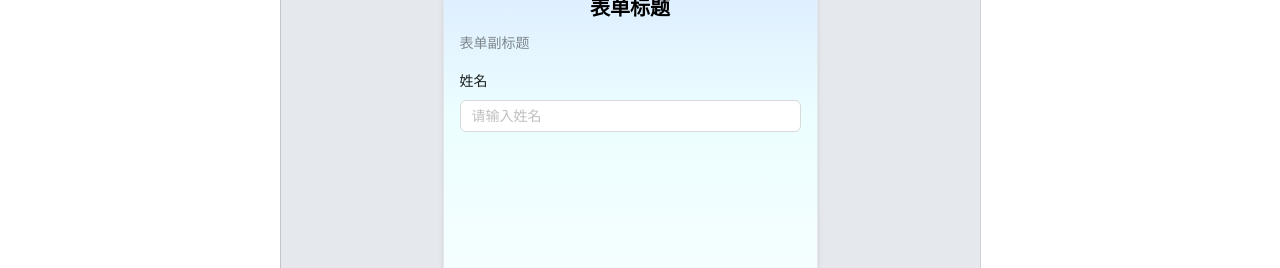
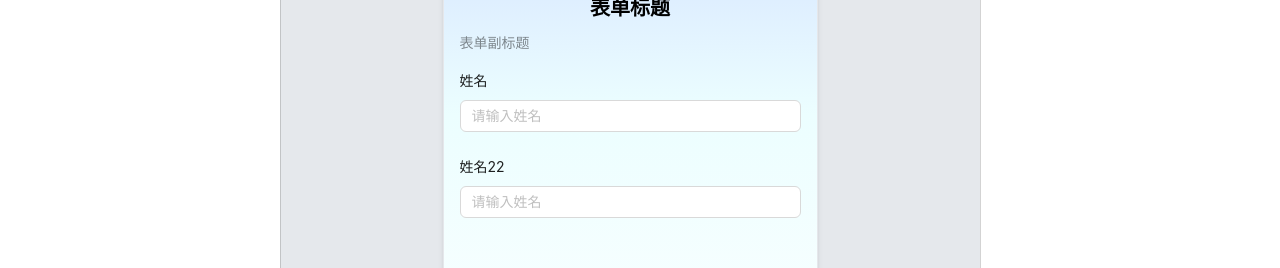
Before and after one commit to QGtiger/xybot-form-designer, a React (Vite) app: page / in a window 1280 px wide. Shown: the part 368-636 px from the top of the page. Built offline with nearby package versions, Linux system fonts and the light colour scheme.

Commit message:
feat: 拖拽 逻辑完善

```diff
--- a/src/main.tsx
+++ b/src/main.tsx
@@ -19,6 +19,14 @@ const testSchema: FormexSchemaV1 = {
         placeholder: "请输入姓名",
       },
     },
+    {
+      code: "input",
+      id: "223",
+      props: {
+        name: "姓名22",
+        placeholder: "请输入姓名",
+      },
+    },
   ],
   btnText: "提交",
 };
--- a/src/pages/editor/components/EditArea/HoverMask.tsx
+++ b/src/pages/editor/components/EditArea/HoverMask.tsx
@@ -5,12 +5,20 @@ interface HoverMaskProps {
   componentId: string;
   containerClassName: string;
   portalClassName: string;
+
+  renderMask?: (props: {
+    left: number;
+    top: number;
+    width: number;
+    height: number;
+  }) => React.ReactNode;
 }
 
 export default function HoverMask({
   componentId,
   containerClassName,
   portalClassName,
+  renderMask,
 }: HoverMaskProps) {
   const [position, setPosition] = useState({
     left: 0,
@@ -45,6 +53,9 @@ export default function HoverMask({
   }, []);
 
   return createPortal(
+    renderMask ? (
+      renderMask(position)
+    ) : (
       <div
         style={{
           position: "absolute",
@@ -56,10 +67,11 @@ export default function HoverMask({
           width: position.width,
           height: position.height,
           zIndex: 12,
-        borderRadius: 4,
+          borderRadius: 2,
           boxSizing: "border-box",
         }}
-    />,
+      />
+    ),
     ele
   );
 }
--- a/src/pages/editor/components/EditArea/PreviewDevFormex.tsx
+++ b/src/pages/editor/components/EditArea/PreviewDevFormex.tsx
@@ -1,27 +1,17 @@
-import useMaterialDrop from "@/pages/editor/hooks/useMaterialDrop";
-import { useMaterialMap } from "@/stores/useMaterialStore";
-import { useMount } from "ahooks";
+import { useMaterialMap, useMaterialStore } from "@/stores/useMaterialStore";
 import { Form, Typography } from "antd";
 import classNames from "classnames";
 import { MouseEventHandler, useRef, useState } from "react";
 import HoverMask from "./HoverMask";
 
 export default function PreviewDevFormex({ schema }: { schema: FormexSchema }) {
+  const { overComponentId, overPlacement } = useMaterialStore();
   const materialMap = useMaterialMap();
   const { title, subtitle, background, formItems } = schema;
 
   const formexDomRef = useRef<HTMLDivElement>(null);
 
   const [hoverComponentId, setHoverComponetId] = useState("");
-
-  const { drop, isOver } = useMaterialDrop({
-    id: "preview-formex",
-    accept: Object.keys(materialMap),
-  });
-
-  useMount(() => {
-    drop(formexDomRef);
-  });
 
   const handleMouseOver: MouseEventHandler = (e) => {
     const path = e.nativeEvent.composedPath();
@@ -64,12 +54,8 @@ export default function PreviewDevFormex({ schema }: { schema: FormexSchema }) {
             <Typography.Text type="secondary">{subtitle}</Typography.Text>
           </div>
         </div>
-        <div
-          className={classNames("mt-4", {
-            "ring-1 rounded-sm": isOver,
-          })}
-          ref={formexDomRef}
-        >
+
+        <div className={classNames("mt-4")} ref={formexDomRef}>
           <Form colon={false} layout="vertical">
             {formItems.map((it) => {
               const { code, props, id } = it;
@@ -93,6 +79,27 @@ export default function PreviewDevFormex({ schema }: { schema: FormexSchema }) {
         />
       )}
       <div className="hover-mask"></div>
+
+      {overComponentId && (
+        <HoverMask
+          componentId={overComponentId}
+          containerClassName="edit-area"
+          portalClassName="over-line"
+          renderMask={(props) => {
+            return (
+              <div
+                className=" absolute h-[2px] bg-blue-500"
+                style={{
+                  left: props.left,
+                  top: props.top + (overPlacement === "top" ? 0 : props.height),
+                  width: props.width,
+                }}
+              ></div>
+            );
+          }}
+        />
+      )}
+      <div className="over-line"></div>
     </div>
   );
 }
--- a/src/pages/editor/hooks/useMaterialDrop.ts
+++ /dev/null
@@ -1,24 +0,0 @@
-import { useDrop } from "react-dnd";
-
-export default function useMaterialDrop(config: {
-  id: string;
-  accept: string[];
-}) {
-  const { id, accept } = config;
-
-  const [{ isOver, canDrop }, drop] = useDrop({
-    accept: accept,
-    drop(item, monitor) {
-      // 这里可以处理 drop 的逻辑
-      console.log("item", item);
-      console.log("monitor", monitor);
-      return;
-    },
-    collect: (monitor) => ({
-      isOver: !!monitor.isOver(),
-      canDrop: !!monitor.canDrop(),
-    }),
-  });
-
-  return { isOver, canDrop, drop };
-}
--- /dev/null
+++ b/src/stores/MaterialWrapper.tsx
@@ -0,0 +1,57 @@
+import { PropsWithChildren, useEffect, useRef } from "react";
+import { useMaterialStore } from "./useMaterialStore";
+import { useDrop } from "react-dnd";
+import { useMount } from "ahooks";
+
+export default function MaterialWrapper(
+  props: PropsWithChildren<MaterialItemProps>
+) {
+  const { setOverComponentId, setOverComponentPlacement, materialKeys } =
+    useMaterialStore();
+  const ref = useRef<HTMLDivElement>(null);
+  const [{ isOver }, drop] = useDrop({
+    accept: materialKeys,
+    drop(item: any, monitor) {
+      if (!ref.current) return;
+
+      if (monitor.didDrop()) {
+        return;
+      }
+
+      console.log("item", item);
+    },
+    hover(item: any, monitor) {
+      if (!ref.current) return;
+
+      const hoverBoundingRect = ref.current.getBoundingClientRect();
+      const hoverThreshold =
+        (hoverBoundingRect.bottom - hoverBoundingRect.top) / 2;
+      const clientOffset = monitor.getClientOffset();
+      const hoverClientY = clientOffset!.y - hoverBoundingRect.top;
+
+      setOverComponentPlacement(
+        hoverClientY < hoverThreshold ? "top" : "bottom"
+      );
+    },
+    collect: (monitor) => {
+      return {
+        isOver: !!monitor.isOver(),
+        canDrop: !!monitor.canDrop(),
+      };
+    },
+  });
+
+  useMount(() => {
+    drop(ref);
+  });
+
+  useEffect(() => {
+    setOverComponentId(isOver ? props.id : "");
+  }, [isOver, setOverComponentId, props.id]);
+
+  return (
+    <div ref={ref} data-component-id={props.id} className=" cursor-pointer">
+      {props.children}
+    </div>
+  );
+}
--- a/src/stores/materials/Input.tsx
+++ b/src/stores/materials/Input.tsx
@@ -1,8 +1,9 @@
 import { Input, Typography } from "antd";
+import MaterialWrapper from "../MaterialWrapper";
 
 export function MaterialInput(props: MaterialItemProps) {
   return (
-    <div data-component-id={props.id} className="flex flex-col gap-2">
+    <div className="flex flex-col gap-2">
       <div className="label">
         <Typography.Text>{props.name}</Typography.Text>
       </div>
@@ -10,3 +11,11 @@ export function MaterialInput(props: MaterialItemProps) {
     </div>
   );
 }
+
+export function MaterialInputDev(props: MaterialItemProps) {
+  return (
+    <MaterialWrapper {...props}>
+      <MaterialInput {...props} />
+    </MaterialWrapper>
+  );
+}
--- a/src/stores/useMaterialStore.tsx
+++ b/src/stores/useMaterialStore.tsx
@@ -1,18 +1,28 @@
 import { createFromIconfontCN } from "@ant-design/icons";
 import { InputNumber, Select } from "antd";
 import { create } from "zustand";
-import { MaterialInput } from "./materials/Input";
+import { MaterialInputDev } from "./materials/Input";
 
 interface MaterialState {
   materialList: MaterialItem[];
   materialMap: Record<MaterialItem["code"], MaterialItem>;
+  materialKeys: MaterialItem["code"][];
+
+  overPlacement: "top" | "bottom";
+  overComponentId: string;
+}
+
+interface MaterialAction {
+  setOverComponentId: (componentId: string) => void;
+  setOverComponentPlacement: (placement: "top" | "bottom") => void;
 }
 
 const IconFont = createFromIconfontCN({
   scriptUrl: "//at.alicdn.com/t/c/font_4921468_eujnbj40fki.js",
 });
 
-export const useMaterialStore = create<MaterialState>(() => {
+export const useMaterialStore = create<MaterialState & MaterialAction>(
+  (set) => {
     const materialList: MaterialItem[] = [
       {
         code: "input",
@@ -22,7 +32,7 @@ export const useMaterialStore = create<MaterialState>(() => {
         defaultProps: {
           placeholder: "请输入",
         },
-      dev: MaterialInput,
+        dev: MaterialInputDev,
       },
       {
         code: "inputNumber",
@@ -67,8 +77,29 @@ export const useMaterialStore = create<MaterialState>(() => {
         acc[curr.code] = curr;
         return acc;
       }, {} as MaterialState["materialMap"]),
+      materialKeys: materialList.map((item) => item.code),
+
+      overComponentId: "",
+      overPlacement: "top",
+      setOverComponentId: (componentId) => {
+        set((prev) => {
+          return {
+            ...prev,
+            overComponentId: componentId,
           };
         });
+      },
+      setOverComponentPlacement: (placement) => {
+        set((prev) => {
+          return {
+            ...prev,
+            overPlacement: placement,
+          };
+        });
+      },
+    };
+  }
+);
 
 export function useMaterialList() {
   const { materialList } = useMaterialStore();
```
Lines whose indentation alone changed are shown as unchanged.
